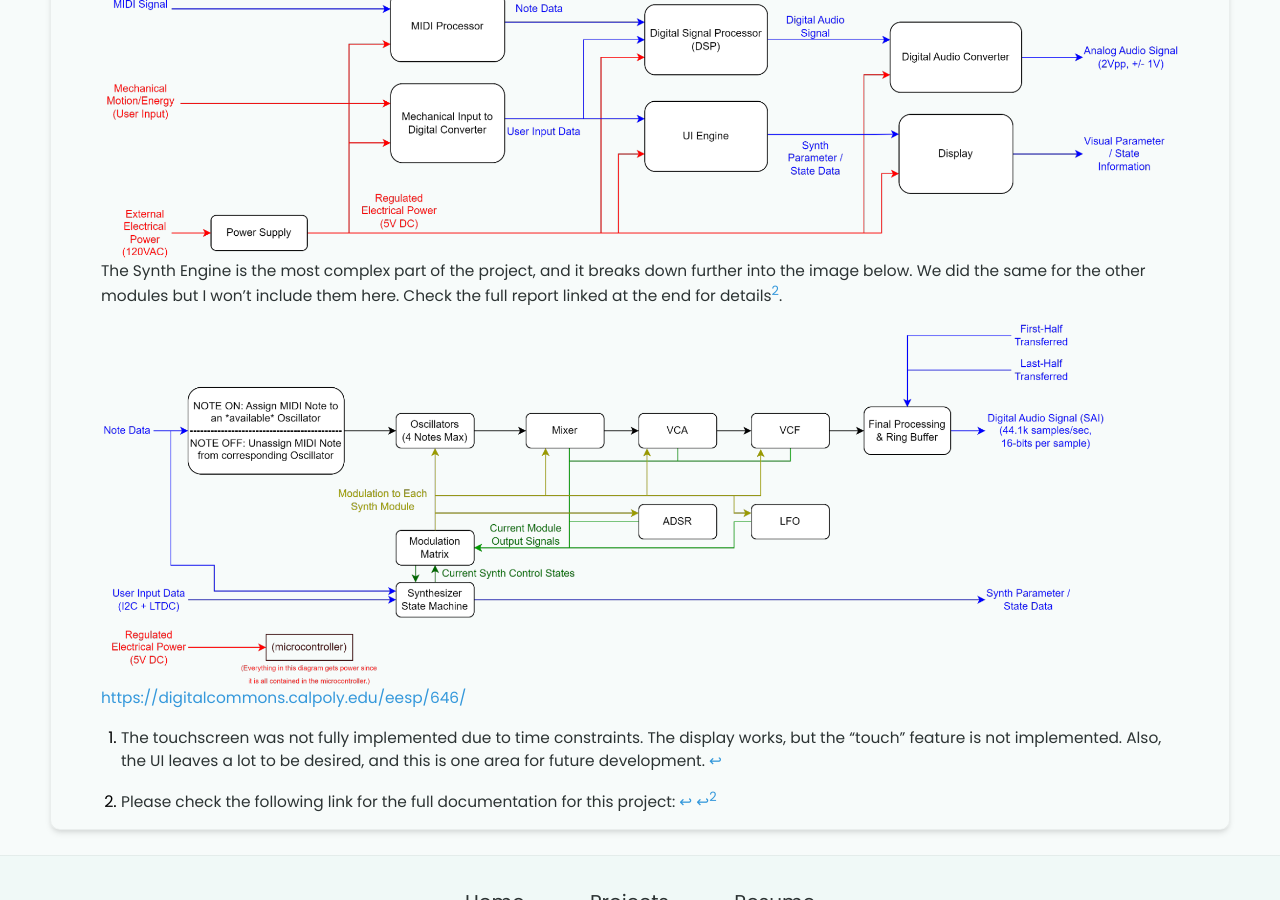
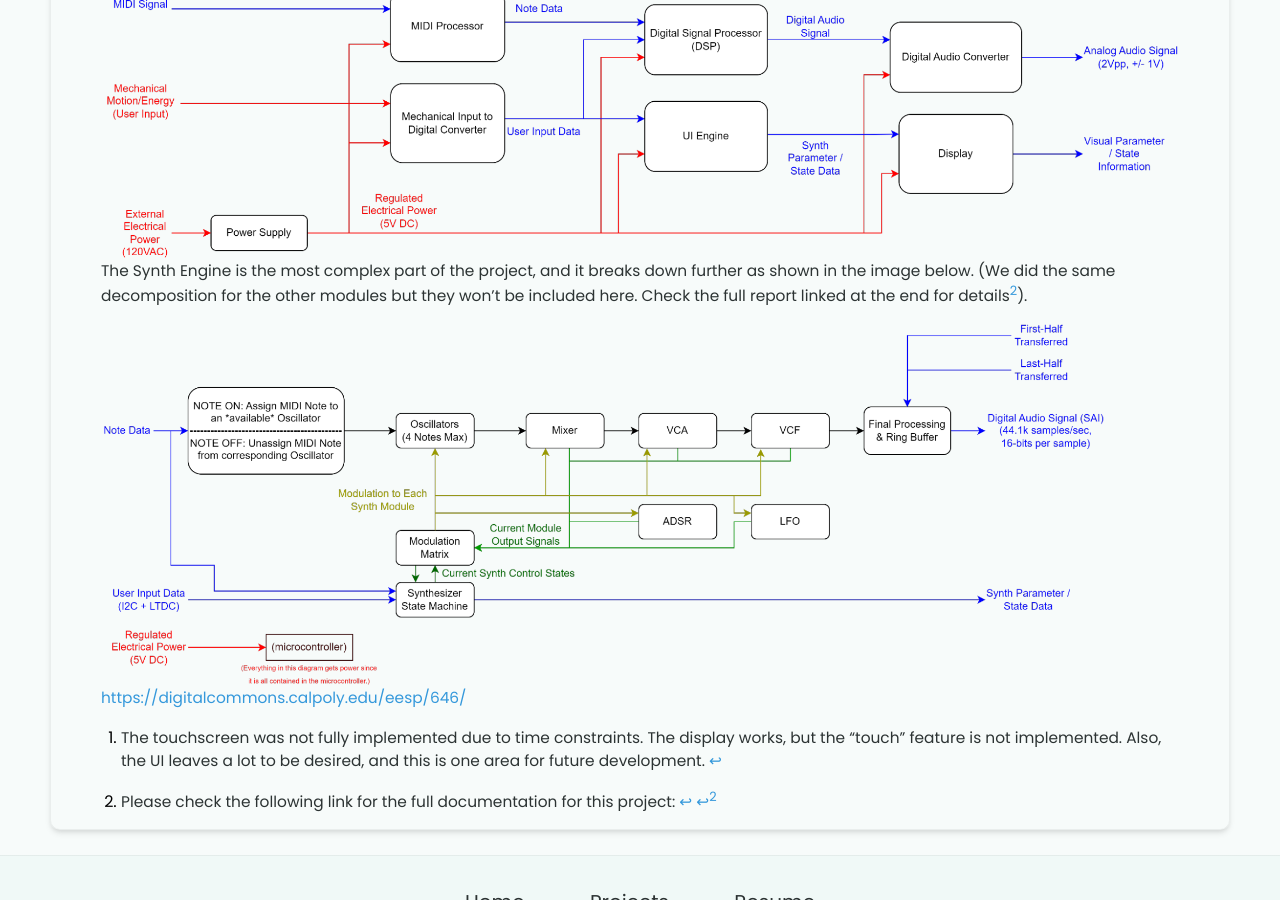
Before and after one commit to AlexanduhHi/alexanduhhi.github.io, a Jekyll site: the page built from _projects/Digital_Audio_Synthesizer/index.md, in a window 1280 px wide and 900 px high, scrolled down 1847 px. Built offline with Jekyll 4.4.1, drawn with Linux system fonts in a browser that asks for light colours.

Commit message:
Update index.md

```diff
--- a/_projects/Digital_Audio_Synthesizer/index.md
+++ b/_projects/Digital_Audio_Synthesizer/index.md
@@ -32,7 +32,7 @@ Starting from that top-level diagram, we performed a functional decomposition to
 
 {% include image-gallery.html images="func_decomp_3.png" height="400" %}
 
-The Synth Engine is the most complex part of the project, and it breaks down further into the image below. We did the same for the other modules but I won't include them here. Check the full report linked at the end for details[^2].
+The Synth Engine is the most complex part of the project, and it breaks down further as shown in the image below. (We did the same decomposition for the other modules but they won't be included here. Check the full report linked at the end for details[^2]).
 
 {% include image-gallery.html images="synth_engine.png" height="400" %}
 
```
